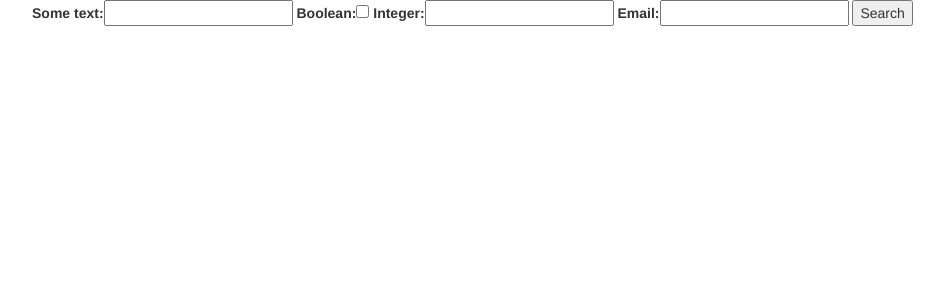
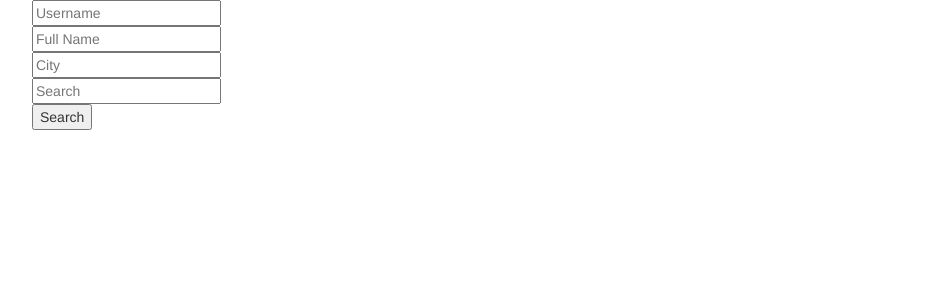
Before and after one commit to Anchal-Mittal/Django-Forms-Formsets, a Django app: page / in a window 1280 px wide. Shown: the top 300 px of the page, without its empty margins (38-982 px from the left). Run offline with Django 3.2, Linux system fonts and the light colour scheme; some libraries are stand-ins or nearby versions.

Commit message:
8 - Collecting Data via HTML Form

```diff
--- a/src/blog/views.py
+++ b/src/blog/views.py
@@ -6,4 +6,10 @@ from .forms import TestForm
 
 def home(request):
     form = TestForm()
+    if request.method == "POST":
+        print(request.POST)
+        print(request.POST.get("username")) #None
+        #print(request.POST["username2"]) #Raise error
+    elif request.method == "GET":
+        print(request.GET)
     return render(request, "forms.html", {"form": form})
--- a/src/templates/forms.html
+++ b/src/templates/forms.html
@@ -23,11 +23,20 @@
   </head>
   <body>
     <div class='container'>
-        <form method='GET' action='http://google.com'>
+
+      <form method='POST' action=''>{% csrf_token %}
+        <input type='text' name='username' placeholder='Username'/><br/>
+        <input type='text' name='full name' placeholder='Full Name' /><br/>
+        <input type='text' name='city' placeholder='City' /><br/>
+        <input type='text' name='q' placeholder='Search' /><br/>
+        <input type='submit' value='Search' />
+      </form>
+
+<!--     <form method='GET' action=''>
       {{ form }}
-      <input type='submit' value='Search' />
+      <input type='submit' value='Submit' />
         </form>
-    </div>
+    </div> -->
 
 
 
```
